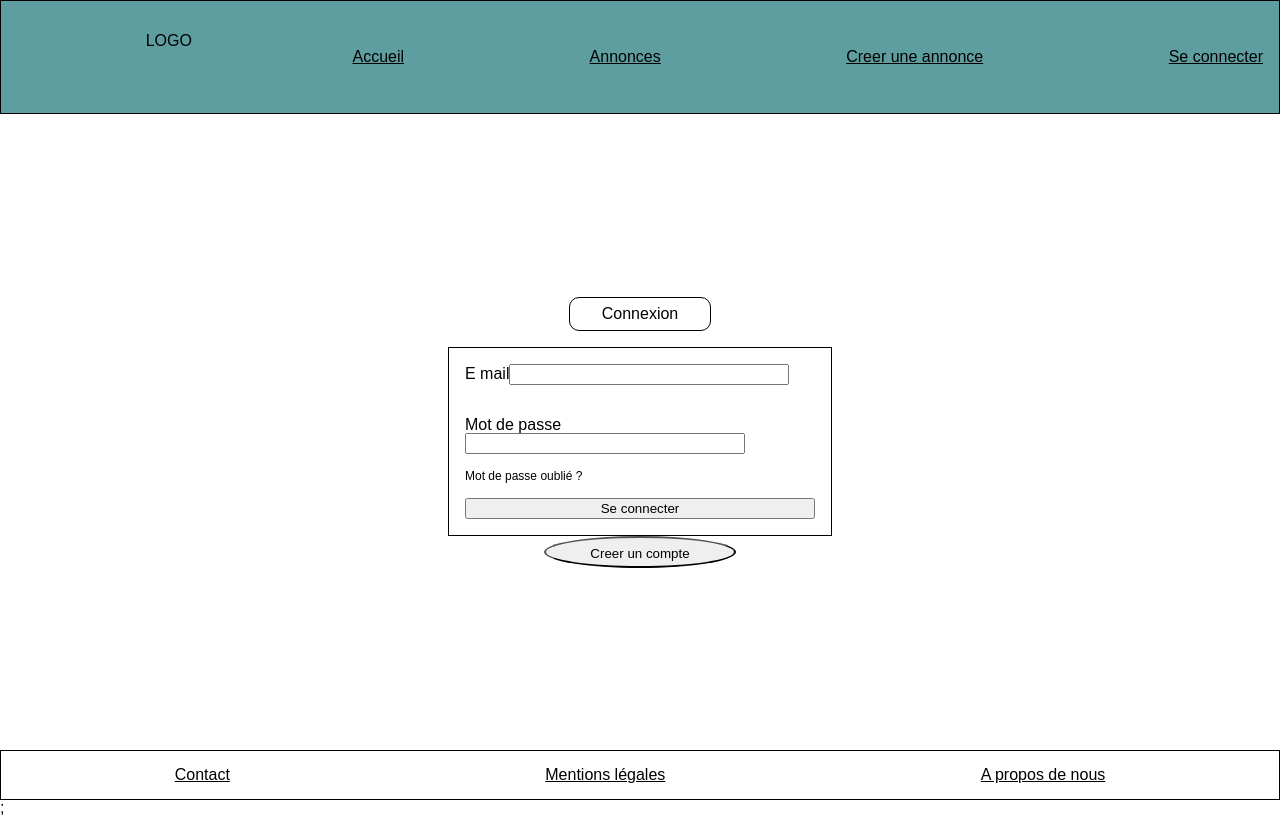
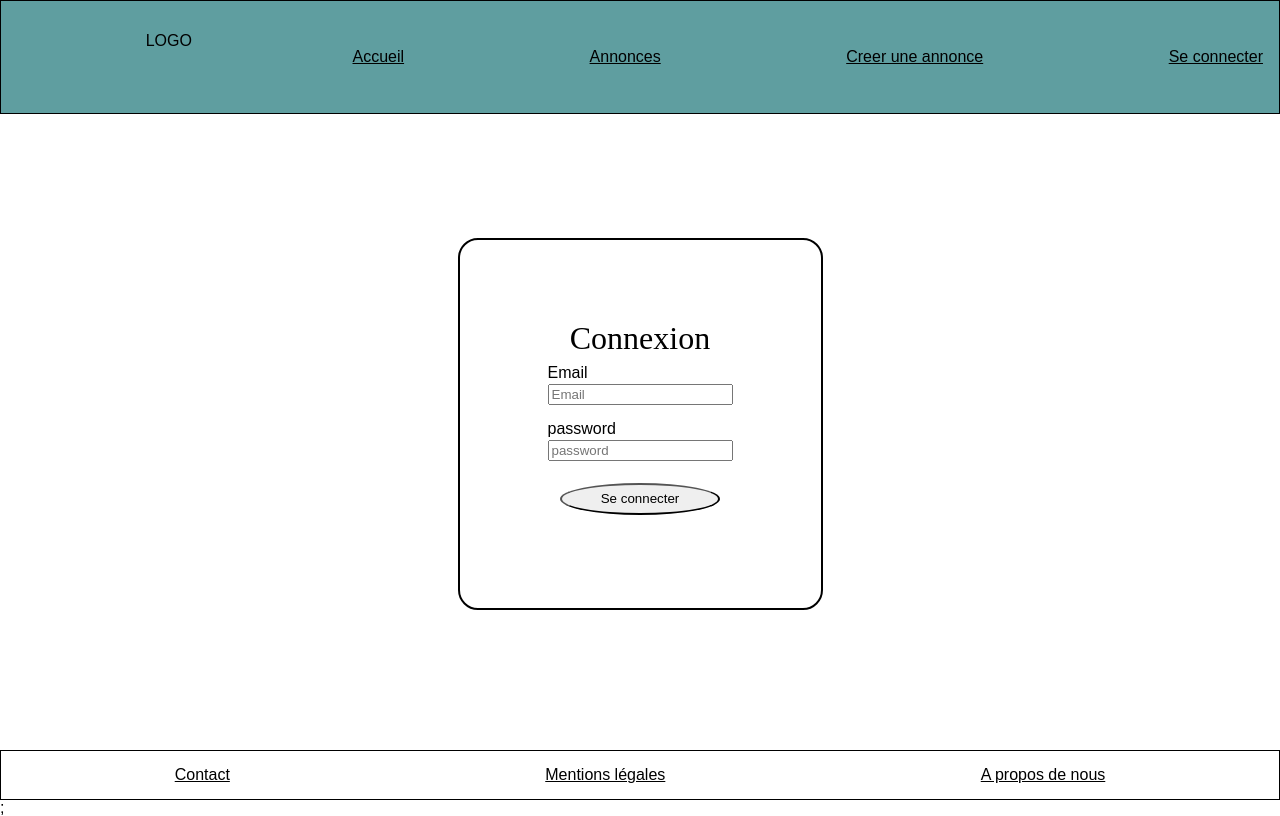
Before and after one commit to oralanto/Projet-titre-pro, a React app in the folder FRONT/: page /connexion in a window 1280 px wide. Built offline with nearby package versions, Linux system fonts and the light colour scheme.

Commit message:
Login, Field + style

```diff
--- /dev/null
+++ b/FRONT/src/components/Login/Field.js
@@ -0,0 +1,22 @@
+import React from 'react';
+import PropTypes from 'prop-types';
+import './style.scss';
+
+const Field = ({ label, name, type }) => (
+  <div className="Login__form__fields">
+    <label
+      htmlFor={name}
+      className="Login__form__fields__label"
+    >
+      {label}
+    </label>
+    <input
+      id={name}
+      name={name}
+      type={type}
+      placeholder={label}
+      className="Login__form__fields__field"
+    />
+  </div>
+);
+export default Field;
--- a/FRONT/src/components/Login/index.js
+++ b/FRONT/src/components/Login/index.js
@@ -1,26 +1,28 @@
 /* eslint-disable jsx-a11y/label-has-associated-control */
 // == Import npm
 import React from 'react';
+import Field from './Field';
 
 // == Import
 import './style.scss';
 
 // == Composant
 const Login = () => (
-  <div className="login">
-    <p>Connexion</p>
-    <form className="login__connexion">
-      <label className="login__connexion__field"> E mail
-        <input className="login__connexion__bar" name=" Ecrivez ici..." type="text" />
-      </label>
-      <label className="login__connexion__field"> Mot de passe
-        <input className="login__connexion__bar" name=" Ecrivez ici..." type="text" />
-      </label>
-      <a href="/mot-de-passe-oublie" className="login__connexion__password">Mot de passe oublié ?</a>
-      <input className="login__connexion__button" type="submit" value="Se connecter" />
-
+  <div className="Login">
+    <p className="Login__title">Connexion</p>
+    <form className="Login__form">
+      <Field
+        type="Email"
+        label="Email"
+        name="email"
+      />
+      <Field
+        type="password"
+        label="password"
+        name="password"
+      />
+      <button type="submit" className="Login__form__submit">Se connecter</button>
     </form>
-    <button className="login__button" type="button">Creer un compte</button>
   </div>
 );
 
--- a/FRONT/src/components/Login/style.scss
+++ b/FRONT/src/components/Login/style.scss
@@ -1,45 +1,33 @@
-.login {
-
-  display:flex;
+.Login {
+  border: 2px solid black;
+  border-radius: 20px;
+  width: auto;
+  height: auto;
+  margin: auto;
+  padding: 5em;
+  display: flex;
   flex-direction: column;
-  align-items: center;
-
-
-
-  &__connexion {
+  justify-content: space-around;
+  &__title {
+    width: 80%;
+    margin: auto;
+    font: 2em bold sans-serif;
+  }
+  &__form {
     display: flex;
-    border: 1px solid black;
-    width: 30%;
-    text-align: left;
-    padding: 0rem 1rem 1rem 1rem;
     flex-direction: column;
-
-
-    &__field {
-      margin: 1rem 0;
-
+    &__fields {
+      display: flex;
+      flex-direction: column;
+      margin: .5em;
+      &__label {
+        text-align: left;
+        margin-bottom: .2em;
+      }
     }
-    &__bar {
+    &__submit {
       width: 80%;
-    }
-
-    &__password {
-      display: block;
-      font-size: 0.75rem;
-      margin-bottom: 1rem;
+      margin: 1em auto;
     }
   }
-
-  &__button {
-    width: 15%;
-    padding: 0.5rem;
-
-
-  }
 }
-
-p {
-  border:  1px solid black;
-  padding: 0.5rem 2rem;
-  border-radius: 10px;
-}
```
